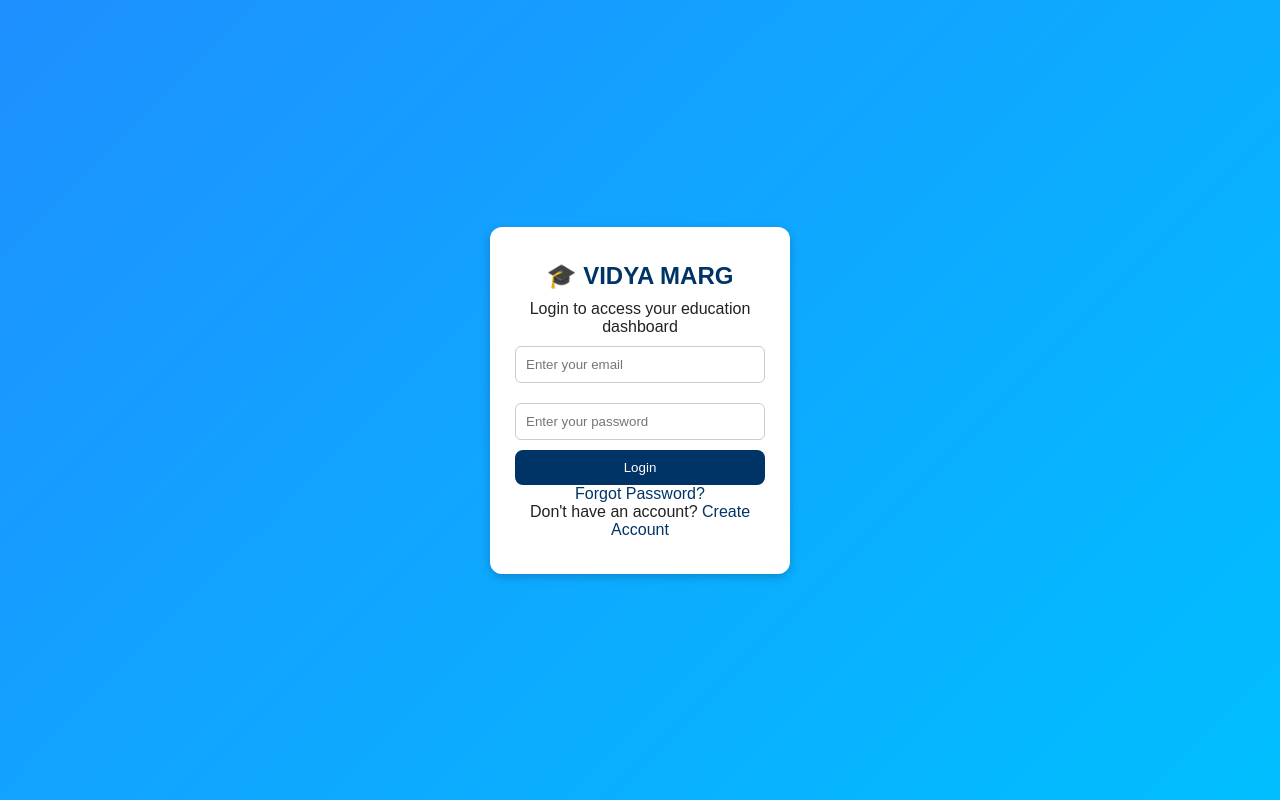
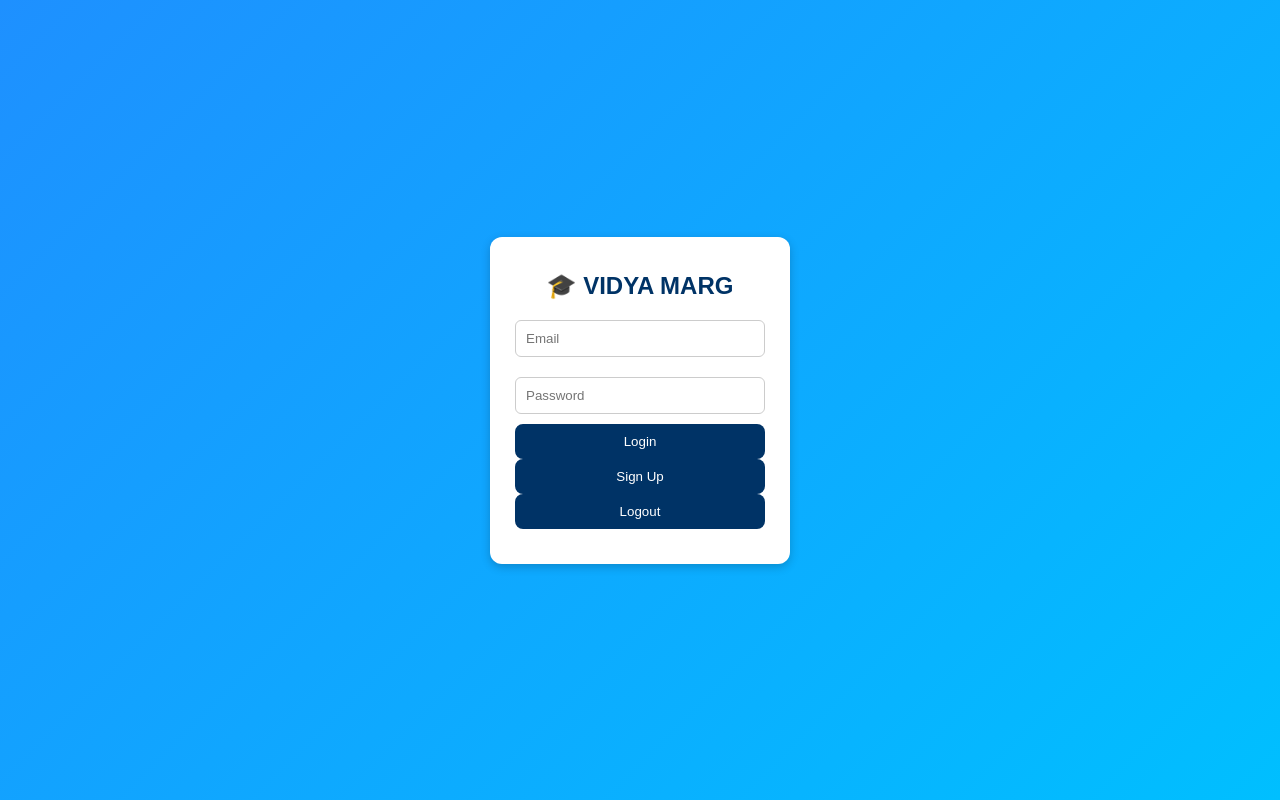
Before and after one commit to Rishabh93Mishra/project-testing, a Flask app: template templates/index.html in a window 1280 px wide. Run offline with Flask 3, Linux system fonts and the light colour scheme; the template is opened without the code that fills it, so the values that code supplies are empty; some libraries are stand-ins or nearby versions.

Commit message:
Firebase backend + Vercel frontend

```diff
--- /dev/null
+++ b/static/Firebase.js
@@ -0,0 +1,64 @@
+// Firebase SDK
+import { initializeApp } from "https://www.gstatic.com/firebasejs/10.7.1/firebase-app.js";
+import {
+  getAuth,
+  signInWithEmailAndPassword,
+  createUserWithEmailAndPassword,
+  signOut
+} from "https://www.gstatic.com/firebasejs/10.7.1/firebase-auth.js";
+
+// 🔴 Paste YOUR config here
+const firebaseConfig = {
+  apiKey: "YOUR_API_KEY",
+  authDomain: "YOUR_DOMAIN",
+  projectId: "YOUR_PROJECT_ID",
+  appId: "YOUR_APP_ID"
+};
+
+// Initialize Firebase
+const app = initializeApp(firebaseConfig);
+const auth = getAuth(app);
+
+// LOGIN
+window.loginUser = function () {
+  const email = document.getElementById("email").value;
+  const password = document.getElementById("password").value;
+  const msg = document.getElementById("message");
+
+  signInWithEmailAndPassword(auth, email, password)
+    .then(() => {
+      msg.style.color = "green";
+      msg.innerText = "Login successful!";
+      setTimeout(() => {
+        window.location.href = "dashboard.html";
+      }, 800);
+    })
+    .catch((error) => {
+      msg.style.color = "red";
+      msg.innerText = error.message;
+    });
+};
+
+// SIGN UP
+window.signupUser = function () {
+  const email = document.getElementById("email").value;
+  const password = document.getElementById("password").value;
+  const msg = document.getElementById("message");
+
+  createUserWithEmailAndPassword(auth, email, password)
+    .then(() => {
+      msg.style.color = "green";
+      msg.innerText = "Account created!";
+    })
+    .catch((error) => {
+      msg.style.color = "red";
+      msg.innerText = error.message;
+    });
+};
+
+// LOGOUT
+window.logout = function () {
+  signOut(auth).then(() => {
+    window.location.href = "index.html";
+  });
+};
--- a/static/project.js
+++ b/static/project.js
@@ -1,31 +1,16 @@
-async function login() {
-  const email = document.getElementById("username").value;
+function login() {
+  const email = document.getElementById("email").value;
   const password = document.getElementById("password").value;
   const msg = document.getElementById("message");
 
-  try {
-    const response = await fetch("/login", {
-      method: "POST",
-      headers: { "Content-Type": "application/json" },
-      body: JSON.stringify({ email, password })
-    });
-
-    const data = await response.json();
-
-    if (data.status === "success") {
-      msg.style.color = "green";
-      msg.innerHTML = "Login successful! Redirecting...";
-
-      setTimeout(() => {
-        window.location.href = "/dashboard";
-      }, 1000);
-
-    } else {
-      msg.style.color = "red";
-      msg.innerHTML = "Invalid email or password!";
-    }
-  } catch (err) {
+  if (email === "test@gmail.com" && password === "1234") {
+    msg.style.color = "green";
+    msg.innerText = "Login successful!";
+    setTimeout(() => {
+      window.location.href = "dashboard.html";
+    }, 800);
+  } else {
     msg.style.color = "red";
-    msg.innerHTML = "Server error. Try again.";
+    msg.innerText = "Invalid credentials!";
   }
 }
--- a/templates/index.html
+++ b/templates/index.html
@@ -1,134 +1,28 @@
 <!DOCTYPE html>
-<html lang="en">
+<html>
 <head>
-  <meta charset="UTF-8" />
-  <meta name="viewport" content="width=device-width, initial-scale=1.0" />
-  <title>One Stop Education Advisor - VIDYA MARG</title>
+  <title>VIDYA MARG</title>
+  <link rel="stylesheet" href="css/project.css">
+</head>
+<body class="login-body">
 
-  <!-- Correct Flask Static CSS -->
-  <link rel="stylesheet" href="/static/project.css">
-</head>
-<body>
+<div class="login-container">
+  <h2>🎓 VIDYA MARG</h2>
 
-  <!-- LOGIN / SIGNUP / FORGOT -->
-  <div class="login-body" id="authPage">
+<input type="email" id="email" placeholder="Email">
+<input type="password" id="password" placeholder="Password">
 
-    <!-- LOGIN BOX -->
-    <div class="login-container" id="loginBox">
-      <h2>🎓 VIDYA MARG</h2>
-      <p>Login to access your education dashboard</p>
+<button onclick="loginUser()">Login</button>
+<button onclick="signupUser()">Sign Up</button>
+<button onclick="logout()">Logout</button>
 
-      <input type="text" id="username" placeholder="Enter your email" />
-      <input type="password" id="password" placeholder="Enter your password" />
-      <button onclick="login()">Login</button>
+<p id="message"></p>
 
-      <p><a href="#" onclick="openForgot()">Forgot Password?</a></p>
-      <p>Don't have an account? <a href="#" onclick="openSignup()">Create Account</a></p>
+<script type="module" src="js/firebase.js"></script>
 
-      <p id="message"></p>
-    </div>
 
-    <!-- SIGNUP BOX -->
-    <div class="signup-container" id="signupBox" style="display:none;">
-      <h2>📝 Create Account</h2>
+</div>
 
-      <input type="text" id="signupName" placeholder="Full Name" />
-      <input type="email" id="signupEmail" placeholder="Email" />
-      <input type="password" id="signupPassword" placeholder="Create Password" />
-
-      <button onclick="signup()">Sign Up</button>
-      <p>Already have an account? <a href="#" onclick="showLogin()">Back to Login</a></p>
-
-      <p id="signupMessage"></p>
-    </div>
-
-    <!-- FORGOT PASSWORD BOX -->
-    <div class="forgot-container" id="forgotBox" style="display:none;">
-      <h2>🔐 Forgot Password</h2>
-
-      <input type="email" id="resetEmail" placeholder="Enter your registered email" />
-      <button onclick="resetPassword()">Send Reset Link</button>
-
-      <p><a href="#" onclick="showLogin()">Back to Login</a></p>
-      <p id="resetMessage"></p>
-    </div>
-
-  </div>
-
-  <!-- MAIN PAGE -->
-  <div id="mainPage" style="display:none;">
-
-    <header>
-      <div class="logo">🎓 VIDYA MARG</div>
-      <nav>
-        <ul>
-          <li><a href="#home">Home</a></li>
-          <li><a href="#services">Services</a></li>
-          <li><a href="#colleges">Colleges</a></li>
-          <li><a href="#contact">Contact</a></li>
-        </ul>
-      </nav>
-      <button id="theme-toggle">🌙</button>
-    </header>
-
-    <section id="home" class="hero">
-      <h1>Your Path to the Perfect Education Starts Here</h1>
-      <p>Explore courses, find top colleges, and get expert career advice — all in one place.</p>
-      <button class="cta-btn">Get Started</button>
-    </section>
-
-    <section id="services">
-      <h2>Our Services</h2>
-      <div class="service-container">
-
-        <div class="card">
-          <h3>🎯 Career Guidance</h3>
-          <img src="/static/carrer.jpg" width="177" height="172">
-          <p>Get personalized career counseling from education experts.</p>
-        </div>
-
-        <div class="card">
-          <h3>🏫 College Finder</h3>
-          <img src="/static/coll.jpg" width="177" height="172">
-          <p>Search top colleges based on your stream, budget, and location.</p>
-        </div>
-
-        <div class="card">
-          <h3>📚 Skill Development</h3>
-          <img src="/static/skill.png" width="177" height="172">
-          <p>Take online courses to strengthen your knowledge and employability.</p>
-        </div>
-
-      </div>
-    </section>
-
-    <section id="colleges">
-      <h2>Featured Colleges</h2>
-      <div class="college-list">
-        <div class="college-card">IIT Delhi</div>
-        <div class="college-card">IIM Bangalore</div>
-        <div class="college-card">BITS Pilani</div>
-      </div>
-    </section>
-
-    <section id="contact">
-      <h2>Contact Us</h2>
-      <form id="contact-form">
-        <input type="text" id="name" placeholder="Your Name" required />
-        <input type="email" id="email" placeholder="Your Email" required />
-        <textarea id="messageText" placeholder="Your Message" required></textarea>
-        <button type="submit">Send Message</button>
-      </form>
-    </section>
-
-    <footer>
-      <p>© 2025 One Stop Education Advisor | Designed by Rishabh Mishra</p>
-    </footer>
-
-  </div>
-
-  <!-- Correct Flask Static JS -->
-  <script src="/static/project.js"></script>
-
+<script src="js/project.js"></script>
 </body>
 </html>
```
Also changed, not shown: templates/dashboard.html (+13 -6 lines), templates/setting.html (+8 -15 lines).
